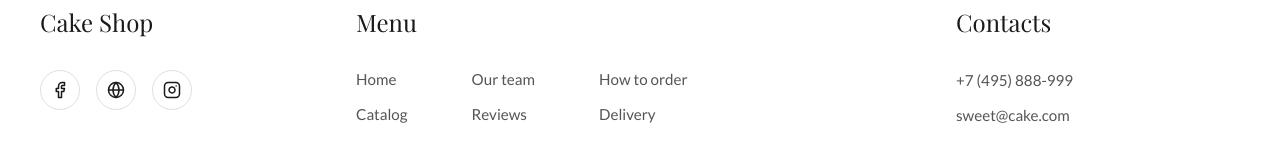
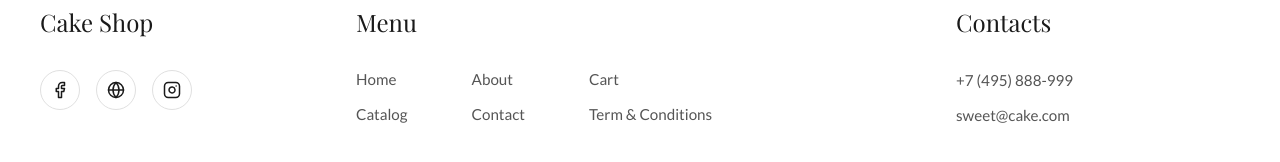
Before and after one commit to Premkmaurya/bakery-frontend, a React (Vite) app: page /about in a window 1280 px wide. Shown: the part 2433-2595 px from the top of the page. Built offline with nearby package versions, Linux system fonts and the light colour scheme; no server answers; a web font is replaced by a local one.

Commit message:
feat: add Lenis for smooth scrolling; update package dependencies; refactor footer links; enhance advantages and reviews sections with new titles; implement notification for wishlist actions

```diff
--- a/package.json
+++ b/package.json
@@ -11,6 +11,7 @@
   },
   "dependencies": {
     "@gsap/react": "^2.1.2",
+    "@studio-freight/lenis": "^1.0.42",
     "axios": "^1.13.2",
     "dayjs": "^1.11.19",
     "gsap": "^3.14.1",
@@ -21,6 +22,7 @@
     "react-dom": "^19.2.0",
     "react-hook-form": "^7.68.0",
     "react-icons": "^5.5.0",
+    "react-locomotive-scroll": "^0.2.2",
     "react-router-dom": "^7.9.6"
   },
   "devDependencies": {
--- a/src/App.jsx
+++ b/src/App.jsx
@@ -11,7 +11,6 @@ const App = () => {
     duration: 1.6,
     easing: (t) => Math.min(1, 1.01 - Math.pow(2, -10 * t)),
     smoothWheel: true,
-    autoResize: true,
     wheelMultiplier: 1,
     syncTouch: true,
     syncTouchLerp: 0.1,
--- a/src/components/common/footer/Footer.jsx
+++ b/src/components/common/footer/Footer.jsx
@@ -54,15 +54,15 @@ const Footer = () => {
               <ul className="link-list">
                 {/* Assuming these map to routes in your App.js */}
                 <li><Link to="/">Home</Link></li>
-                <li><Link to="/catalog">Catalog</Link></li>
+                <li><Link to="/products">Catalog</Link></li>
               </ul>
               <ul className="link-list">
-                <li><Link to="/team">Our team</Link></li>
-                <li><Link to="/reviews">Reviews</Link></li>
+                <li><Link to="/about">About</Link></li>
+                <li><Link to="/contacts">Contact</Link></li>
               </ul>
               <ul className="link-list">
-                <li><Link to="/order-info">How to order</Link></li>
-                <li><Link to="/delivery">Delivery</Link></li>
+                <li><Link to="/cart">Cart</Link></li>
+                <li><Link to="/term">Term & Conditions</Link></li>
               </ul>
             </div>
           </div>
--- a/src/components/home/advantages/Advantage.jsx
+++ b/src/components/home/advantages/Advantage.jsx
@@ -12,7 +12,7 @@ const Advantages = () => {
 
   useGSAP(() => {
     document.fonts.ready.then(() => {
-      const split = new SplitText(".section-title", { type: "words,lines" });
+      const split = new SplitText(".advantage-title", { type: "words,lines" });
       const tl = gsap.timeline({
         scrollTrigger: {
           trigger: ".advantages-container",
@@ -65,7 +65,7 @@ const Advantages = () => {
   return (
     <>
       <section className="advantages-container">
-        <h2 className="section-title">Our advantages</h2>
+        <h2 className="advantage-title">Our advantages</h2>
 
         <div className="advantages-grid">
           {advantagesData.map((item, idx) => (
--- a/src/components/home/advantages/advantage.scss
+++ b/src/components/home/advantages/advantage.scss
@@ -11,7 +11,7 @@
     padding: 4rem 1.5rem;
   }
 
-  .section-title {
+  .advantage-title {
     font-family: var(--font-serif);
     font-size: 3rem;
     font-weight: 400;
--- a/src/components/home/reviews/ReviewsSection.jsx
+++ b/src/components/home/reviews/ReviewsSection.jsx
@@ -1,4 +1,4 @@
-import React, { useState } from "react";
+import React, { useEffect, useState } from "react";
 import "./review.scss"; // We will write this next
 import { ArrowLeft, ArrowRight } from "lucide-react"; // Or use simple SVG icons
 
@@ -45,13 +45,12 @@ const ReviewsSection = () => {
   gsap.registerPlugin(ScrollTrigger);
 
   useGSAP(() => {
-    document.fonts.ready.then(() => {
-      const split = new SplitText(".section-title", { type: "words,lines" });
+    const split = new SplitText(".review-title", { type: "words,lines" });
     const tl = gsap.timeline({
       scrollTrigger: {
         trigger: ".reviews-section",
-          start: "top 80%",
-          end: "top 30%",
+        start: "20% 80%",
+        end: "20% 70%",
       },
     });
     tl.from(split.lines, {
@@ -61,11 +60,10 @@ const ReviewsSection = () => {
       stagger: 0.1,
       ease: "expo.out",
     });
-    });
   }, []);
 
   // Animate slide content on mount and when currentIndex changes
-  useGSAP(() => {
+  useEffect(() => {
     const allCards = document.querySelectorAll(".review-card");
     const currentCard = allCards[currentIndex];
 
@@ -96,7 +94,6 @@ const ReviewsSection = () => {
     );
   }, [currentIndex]);
 
-
   // === SLIDER LOGIC (like RelatedProducts) ===
   const isAtStart = currentIndex === 0;
   const isAtEnd = currentIndex === reviewsData.length - 1;
@@ -118,7 +115,7 @@ const ReviewsSection = () => {
       <div className="container">
         {/* Header: Title + Controls */}
         <div className="reviews-header">
-          <h2 className="section-title">Reviews</h2>
+          <h2 className="review-title">Reviews</h2>
 
           <div className="slider-controls">
             <button
--- a/src/components/home/reviews/review.scss
+++ b/src/components/home/reviews/review.scss
@@ -15,7 +15,7 @@
     align-items: center;
     margin-bottom: 3rem;
 
-    .section-title {
+    .review-title {
       font-family: var(--font-serif);
       font-size: 3.5rem;
       font-weight: 400;
--- a/src/components/wishlist/WishlistPage.jsx
+++ b/src/components/wishlist/WishlistPage.jsx
@@ -8,9 +8,11 @@ import { SplitText } from "gsap/all";
 import { ScrollTrigger } from "gsap/ScrollTrigger";
 import { useNavigate } from "react-router-dom";
 import axios from "axios";
+import { Notyf } from "notyf";
 
 const WishlistPage = () => {
   const navigate = useNavigate();
+  const notfy = new Notyf();
 
   // === MOCK DATA ===
   const [wishlistItems, setWishlistItems] = useState([]);
@@ -91,6 +93,14 @@ const WishlistPage = () => {
         withCredentials: true,
       }
     );
+    if (response.data) {
+      notfy.success({
+        message: "Added to cart!",
+        duration: 2000,
+        background: "#17701fff",
+        position: { x: "left", y: "bottom" },
+      });
+    }
   };
 
   return (
```
Also changed, not shown: 1 other file (tests, documents, lock files or other folders). Lines whose indentation alone changed are shown as unchanged.
